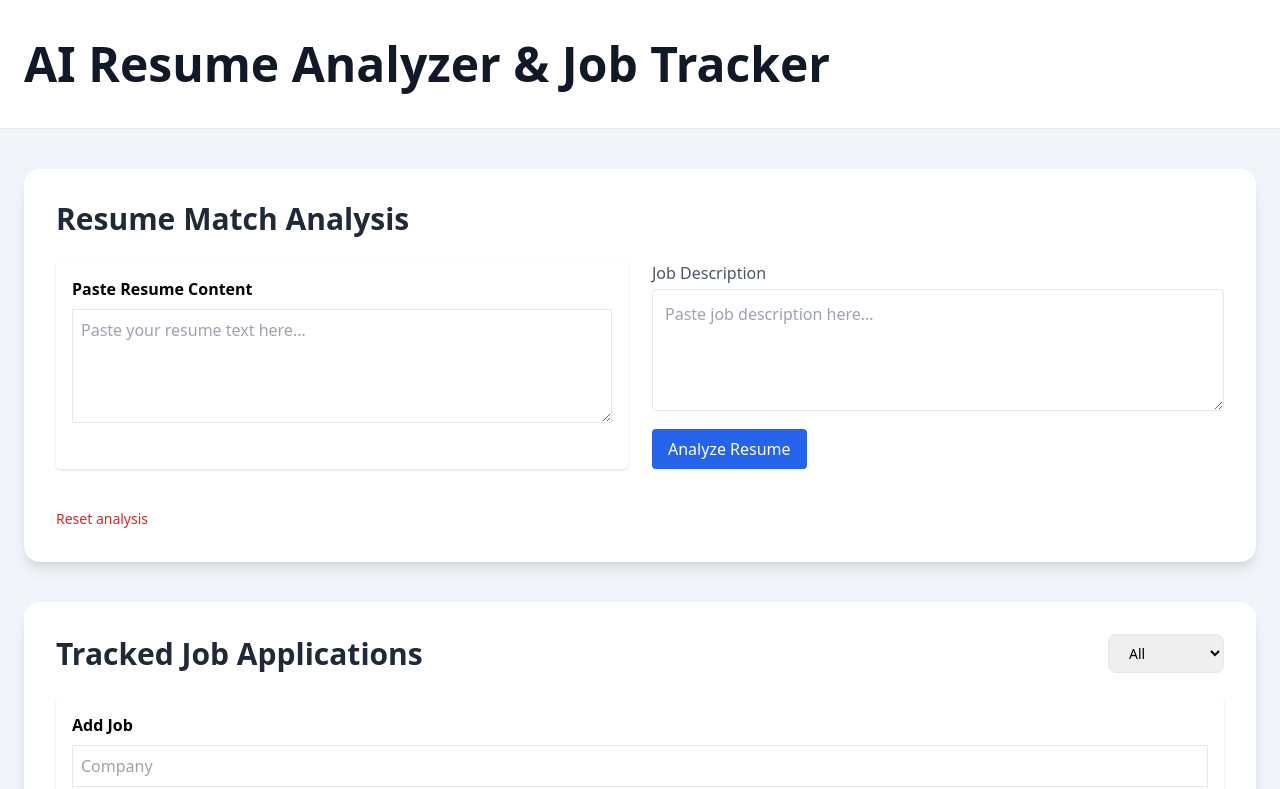
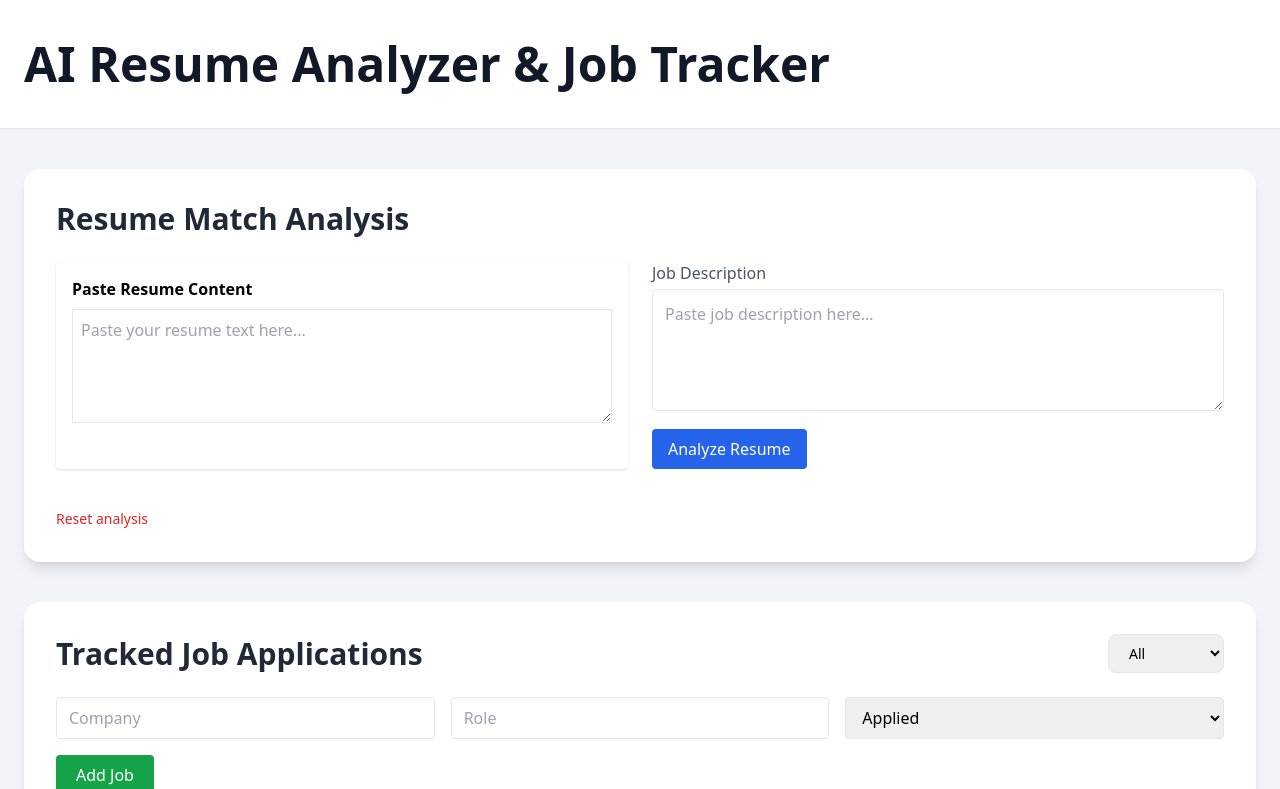
Before and after one commit to Blecyrajan/Job_Tracker, a React app in the folder frontend/: page / in a window 1280 px wide. Shown: the top 789 px of the page. Built offline with nearby package versions, Linux system fonts and the light colour scheme; no server answers; the HTML template or start-up script is replaced by a standard one.

Commit message:
Modified JobForm

```diff
--- a/frontend/src/components/JobForm.jsx
+++ b/frontend/src/components/JobForm.jsx
@@ -5,38 +5,64 @@ export default function JobForm({ refresh }) {
   const [company, setCompany] = useState("");
   const [role, setRole] = useState("");
   const [status, setStatus] = useState("Applied");
+  const [loading, setLoading] = useState(false);
 
-  const submitJob = async () => {
-    await axios.post("https://job-tracker-oncc.onrender.com/jobs", {
+  const submitJob = async (e) => {
+    e.preventDefault(); // 🔴 VERY IMPORTANT
+
+    if (!company || !role) {
+      alert("Please enter company and role");
+      return;
+    }
+
+    try {
+      setLoading(true);
+
+      await axios.post(
+        "https://job-tracker-oncc.onrender.com/jobs",
+        {
           company,
           role,
           status
-    });
+        }
+      );
+
+      // Reset fields
       setCompany("");
       setRole("");
+      setStatus("Applied");
+
+      // Refresh job list
       refresh();
+    } catch (error) {
+      console.error(error);
+      alert("Failed to add job. Backend may be sleeping.");
+    } finally {
+      setLoading(false);
+    }
   };
 
   return (
-    <div className="bg-white p-4 rounded shadow mb-4">
-      <h2 className="font-semibold mb-2">Add Job</h2>
-
+    <form onSubmit={submitJob} className="mb-6">
+      <div className="grid grid-cols-1 md:grid-cols-3 gap-4">
         <input
-        className="border p-2 w-full mb-2"
+          type="text"
           placeholder="Company"
+          className="border rounded px-3 py-2"
           value={company}
           onChange={(e) => setCompany(e.target.value)}
         />
 
         <input
-        className="border p-2 w-full mb-2"
+          type="text"
           placeholder="Role"
+          className="border rounded px-3 py-2"
           value={role}
           onChange={(e) => setRole(e.target.value)}
         />
 
         <select
-        className="border p-2 w-full mb-2"
+          className="border rounded px-3 py-2"
           value={status}
           onChange={(e) => setStatus(e.target.value)}
         >
@@ -44,13 +70,15 @@ export default function JobForm({ refresh }) {
           <option>Interview</option>
           <option>Rejected</option>
         </select>
+      </div>
 
       <button
-        onClick={submitJob}
-        className="bg-green-600 text-white px-3 py-1 rounded"
+        type="submit"
+        disabled={loading}
+        className="mt-4 bg-green-600 text-white px-5 py-2 rounded hover:bg-green-700 disabled:opacity-50"
       >
-        Add Job
+        {loading ? "Adding..." : "Add Job"}
       </button>
-    </div>
+    </form>
   );
 }
```
Lines whose indentation alone changed are shown as unchanged.
